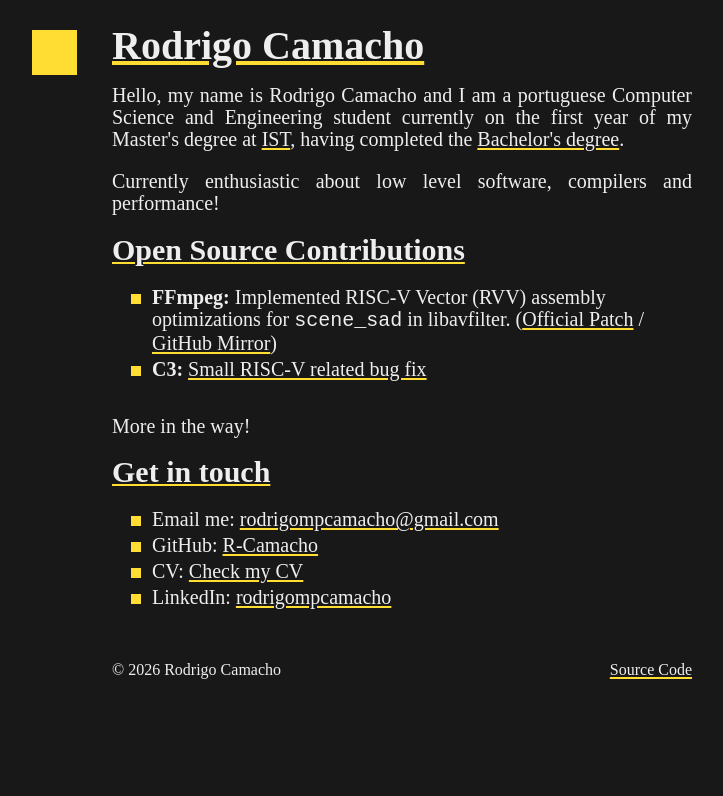
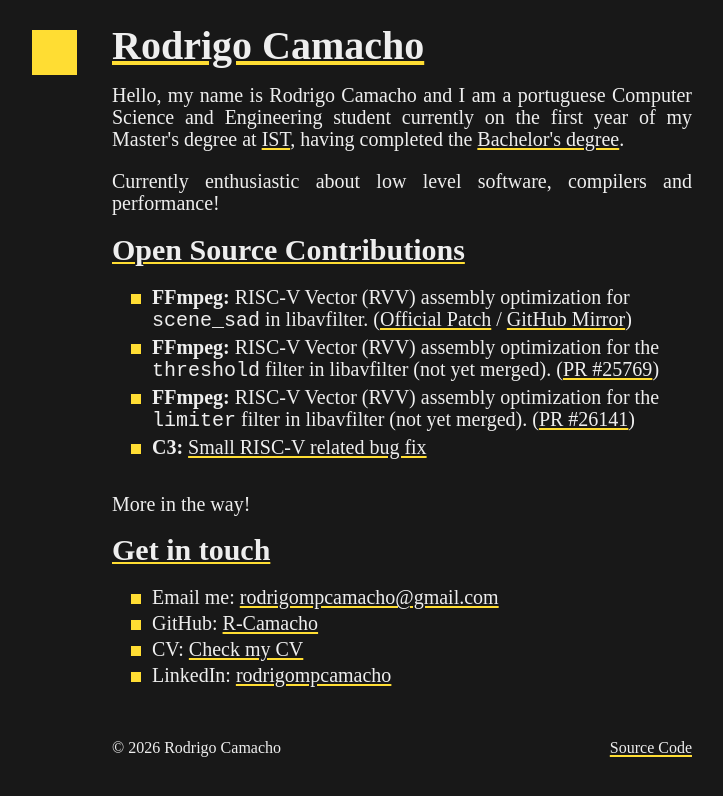
Before and after one commit to R-Camacho/website, a plain HTML site: page index.html in a window 1280 px wide. Shown: the whole page, without its empty margins (238-961 px from the left). Drawn offline with Linux system fonts and the light colour scheme.

Commit message:
Add the other FFmpeg patches

```diff
--- a/index.html
+++ b/index.html
@@ -17,8 +17,16 @@
         <h2><a href="#open-source">Open Source Contributions</a></h2>
         <ul>
             <li>
-                <strong>FFmpeg:</strong> Implemented RISC-V Vector (RVV) assembly optimizations for <code>scene_sad</code> in libavfilter.
+                <strong>FFmpeg:</strong> RISC-V Vector (RVV) assembly optimization for <code>scene_sad</code> in libavfilter.
                 (<a href="https://code.ffmpeg.org/FFmpeg/FFmpeg/commit/3719f257cf76e4463adc8b5b77029c3594def120" target="_blank">Official Patch</a> / <a href="https://github.com/FFmpeg/FFmpeg/commit/3719f257cf76e4463adc8b5b77029c3594def120" target="_blank">GitHub Mirror</a>)
+            </li>
+            <li>
+                <strong>FFmpeg:</strong> RISC-V Vector (RVV) assembly optimization for the <code>threshold</code> filter in libavfilter (not yet merged).
+                (<a href="https://code.ffmpeg.org/FFmpeg/FFmpeg/pulls/25769" target="_blank">PR #25769</a>)
+            </li>
+            <li>
+                <strong>FFmpeg:</strong> RISC-V Vector (RVV) assembly optimization for the <code>limiter</code> filter in libavfilter (not yet merged).
+                (<a href="https://code.ffmpeg.org/FFmpeg/FFmpeg/pulls/26141" target="_blank">PR #26141</a>)
             </li>
             <li>
                 <strong>C3:</strong> <a href="https://github.com/c3lang/c3c/pull/3042/" target="_blank">Small RISC-V related bug fix</a>
```
